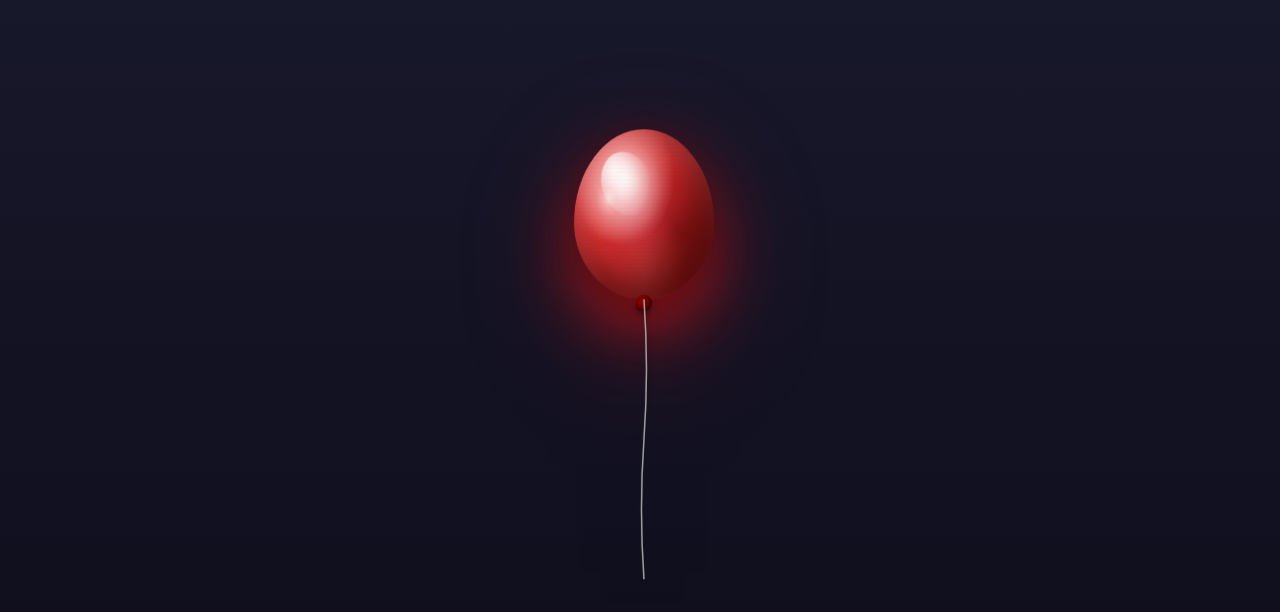
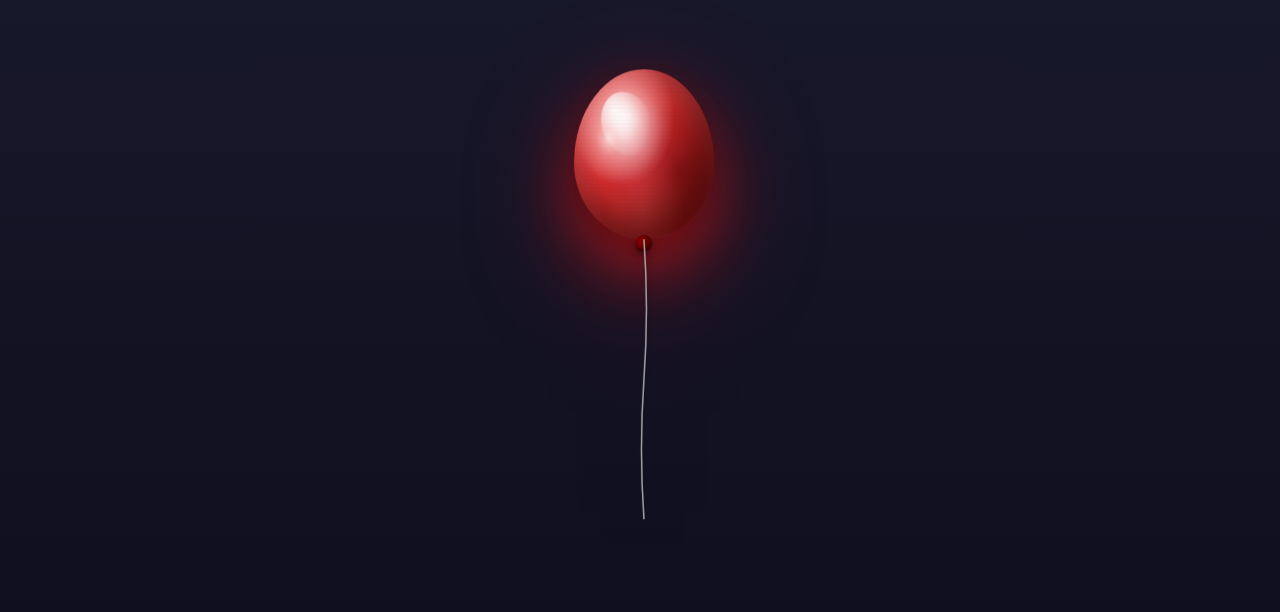
Before and after one commit to memphisshades/balloon, a plain HTML site: page index.html in a window 1280 px wide. Shown: the part 178-790 px from the top of the page. Drawn offline with nearby package versions, Linux system fonts and the light colour scheme.

Commit message:
Update index.html

```diff
--- a/index.html
+++ b/index.html
@@ -54,6 +54,7 @@
       justify-content: center;
       align-items: center;
       position: relative;
+      padding-bottom: 15vh; /* Shifts content up */
     }
 
     .balloon-container {
```
